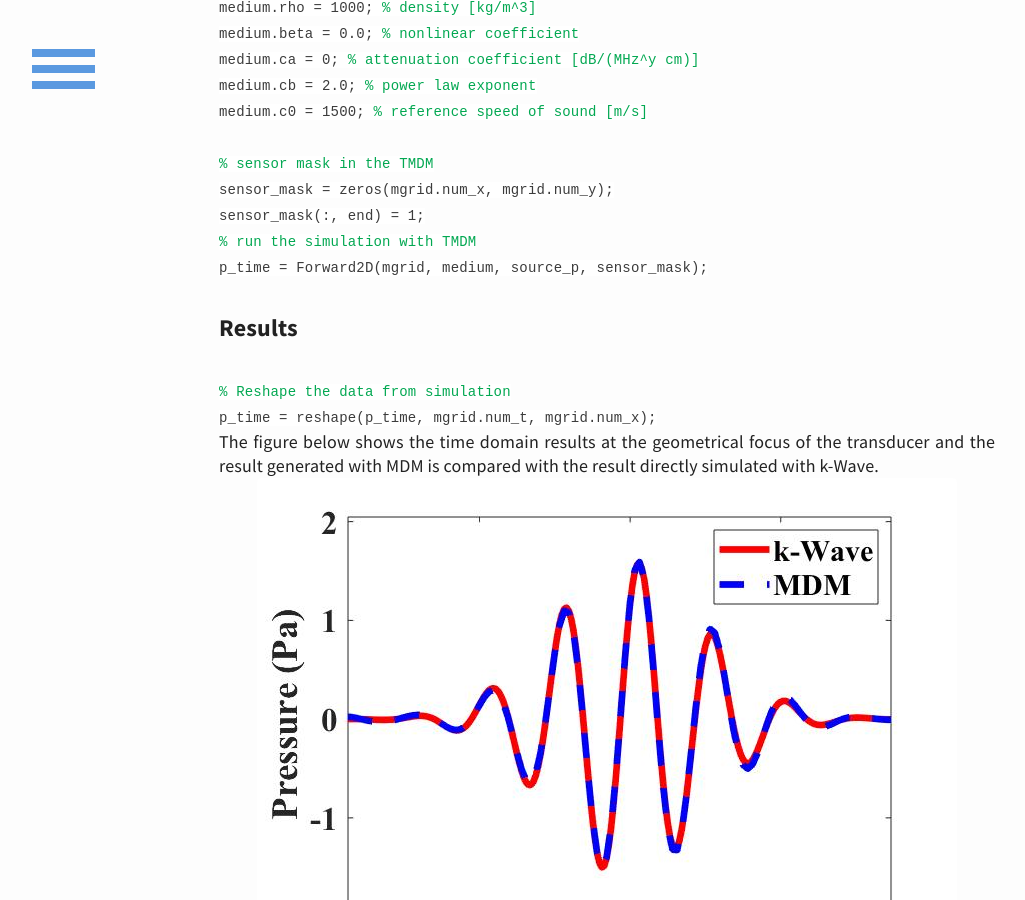
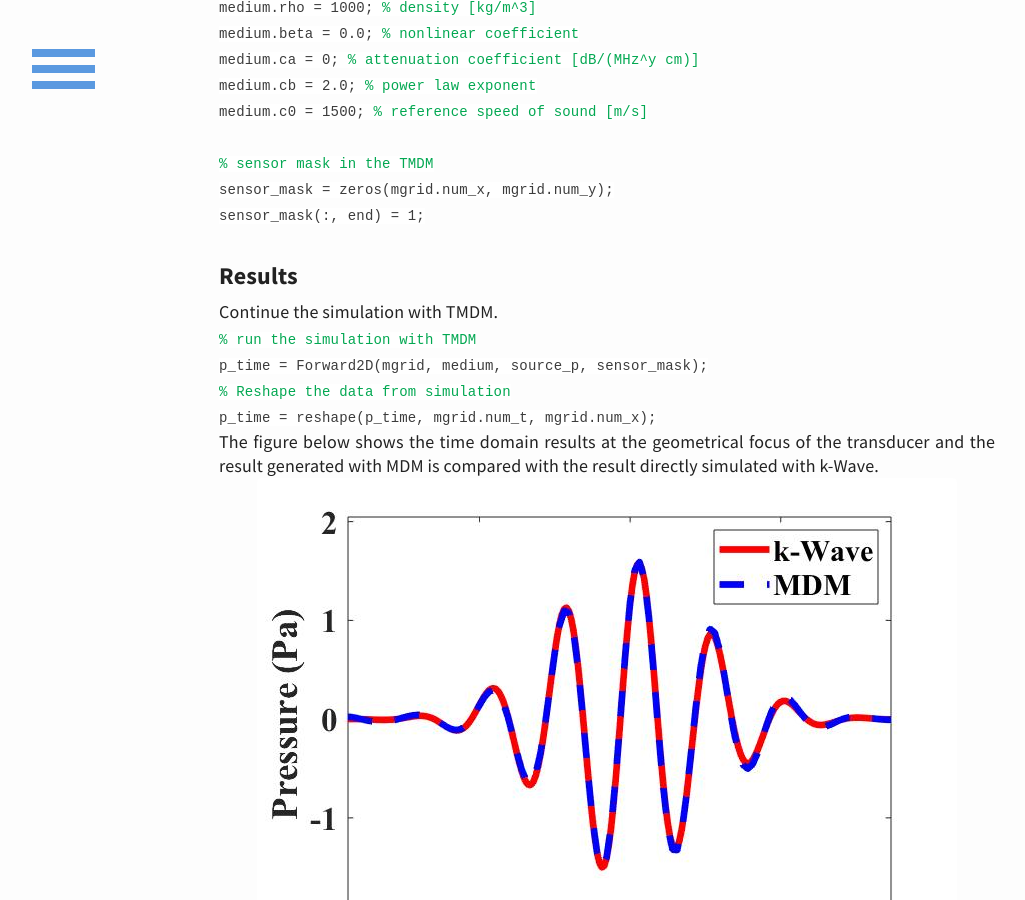
Before and after one commit to m-SOUND/mSOUND, a Jekyll site: the page built from _posts/2019-02-21-combine-k-Wave-TMDM.html, in a window 1280 px wide and 900 px high, scrolled down 2268 px. Shown: the whole window, without its empty margins (33-1058 px from the left). Built offline with Jekyll 4.4.1, drawn with Linux system fonts in a browser that asks for light colours.

Commit message:
Update 2019-02-21-combine-k-Wave-TMDM.html

```diff
--- a/_posts/2019-02-21-combine-k-Wave-TMDM.html
+++ b/_posts/2019-02-21-combine-k-Wave-TMDM.html
@@ -112,8 +112,7 @@ with k-Wave.
 <br>sensor_mask = zeros(mgrid.num_x, mgrid.num_y);
 <br>sensor_mask(:, end) = 1;
 
-<br><font color="#03a852"> % run the simulation with TMDM</font>
-<br>p_time = Forward2D(mgrid, medium, source_p, sensor_mask);
+
 
 </code>
 </p>
@@ -121,7 +120,10 @@ with k-Wave.
 <!---Results--->
 <h6>Results</h6>
 <p>
+ Continue the simulation with TMDM.
  <code>
+  <br><font color="#03a852"> % run the simulation with TMDM</font>
+<br>p_time = Forward2D(mgrid, medium, source_p, sensor_mask);
   <br><font color="#03a852"> % Reshape the data from simulation</font>
  <br>p_time = reshape(p_time, mgrid.num_t, mgrid.num_x);
    </code>
```
